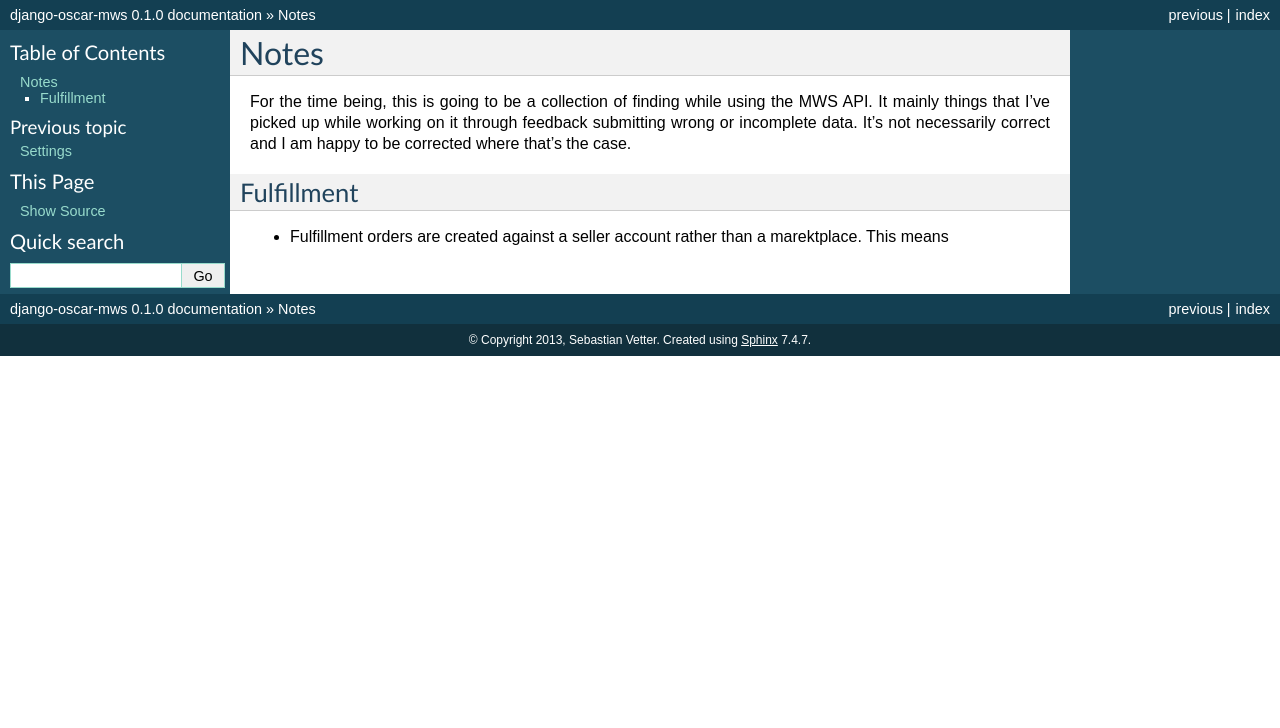
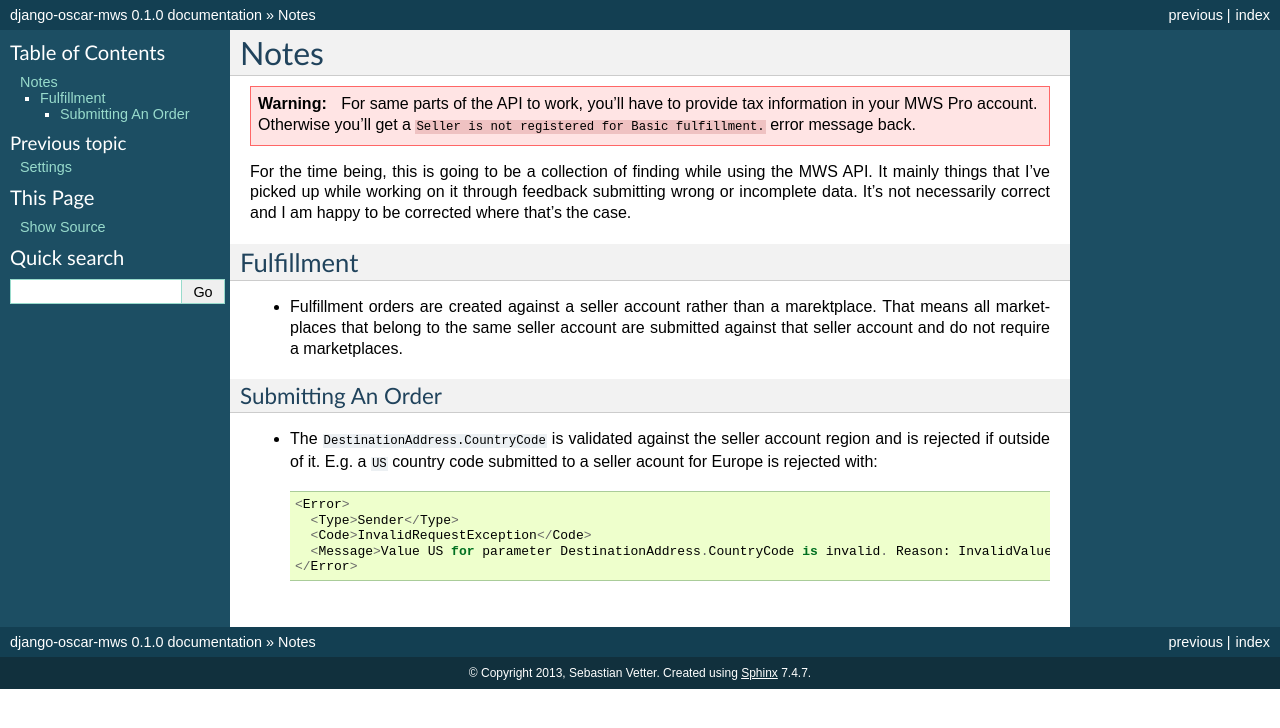
Before and after one commit to django-oscar/django-oscar-mws, a Sphinx documentation site: the page built from docs/source/notes.rst, in a window 1280 px wide. Shown: the top 728 px of the page. Built offline with Sphinx 7.4.7, drawn with Linux system fonts in a browser that asks for light colours.

```diff
--- a/docs/source/notes.rst
+++ b/docs/source/notes.rst
@@ -1,6 +1,10 @@
 =====
 Notes
 =====
+
+.. warning:: For same parts of the API to work, you'll have to provide tax
+    information in your MWS Pro account. Otherwise you'll get a
+    ``Seller is not registered for Basic fulfillment.`` error message back.
 
 For the time being, this is going to be a collection of finding while using the
 MWS API. It mainly things that I've picked up while working on it through
@@ -11,4 +15,19 @@
 -----------
 
 * Fulfillment orders are created against a seller account rather than a
-  marektplace. This means
+  marektplace. That means all marketplaces that belong to the same seller
+  account are submitted against that seller account and do not require a
+  marketplaces.
+
+Submitting An Order
+~~~~~~~~~~~~~~~~~~~
+
+* The ``DestinationAddress.CountryCode`` is validated against the seller
+  account region and is rejected if outside of it. E.g. a ``US`` country code
+  submitted to a seller acount for Europe is rejected with::
+
+    <Error>
+      <Type>Sender</Type>
+      <Code>InvalidRequestException</Code>
+      <Message>Value US for parameter DestinationAddress.CountryCode is invalid. Reason: InvalidValue.</Message>
+    </Error>
```
Also changed, not shown: conftest.py (+6 -1 lines), 3 other files.
